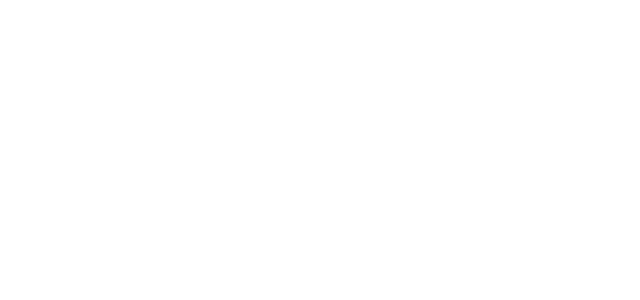
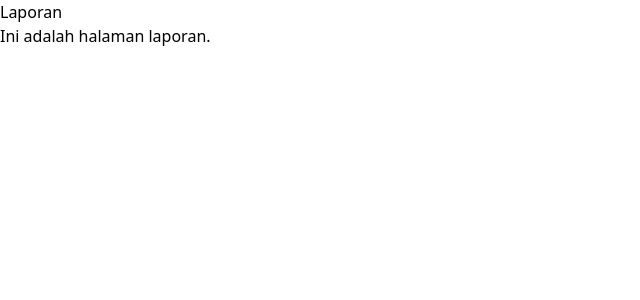
Before and after one commit to DimasIvandaFauzi/resto-frontend, a React (Vite) app: page /laporan in a window 1280 px wide. Before the commit this address had no page. Shown: the top 300 px of the page, without its empty margins (0-640 px from the left). Built offline with nearby package versions, Linux system fonts and the light colour scheme.

Commit message:
add pages laporan, pembayaran

```diff
--- a/src/App.jsx
+++ b/src/App.jsx
@@ -3,6 +3,9 @@ import reactLogo from './assets/react.svg'
 import viteLogo from '/vite.svg'
 import { BrowserRouter as Router, Routes, Route } from 'react-router-dom'
 import Menu from './Pages/Menu'
+import Laporan from './Pages/Laporan'
+import Pembayaran from './Pages/Pembayaran'
+
 
 
 function App() {
@@ -10,6 +13,8 @@ function App() {
     <Router>
       <Routes>
         <Route path='/' element={<Menu/>} />
+        <Route path='/laporan' element={<Laporan/>} />
+        <Route path='/pembayaran' element={<Pembayaran/>} />
       </Routes>
     </Router>
   )
--- a/src/Components/Sidebar.jsx
+++ b/src/Components/Sidebar.jsx
@@ -1,8 +1,10 @@
 
+import { Link } from "react-router-dom";
 import PrimaryButton from "./PrimaryButton";
 import { SlBasket } from "react-icons/sl";
+
 const Sidebar = ({pesanan, updatePesanan}) => {
-  console.log(pesanan);
+  console.log('data dari sidebar',pesanan);
   return (
     <div className="w-2/6 pt-20  right-0  h-full bg-surface-secondary  text-white flex flex-col  pl-3 pr-4 pb-3 fixed overflow-x-hidden">
       <div className="h-full  flex-col flex gap-2">
@@ -28,7 +30,9 @@ const Sidebar = ({pesanan, updatePesanan}) => {
           ))}
         </div>
         <div className="">
-          <PrimaryButton className="w-full"><span className="text-lg mr-1"><SlBasket/></span>Pesan</PrimaryButton>
+          <Link to='/pembayaran'>
+          <PrimaryButton className="w-full"><span className="text-lg mr-1" ><SlBasket/></span>Pesan</PrimaryButton>
+          </Link>
         </div>
       </div>
     </div>
--- /dev/null
+++ b/src/Pages/Laporan.jsx
@@ -0,0 +1,9 @@
+const Laporan = () =>{
+    return(
+        <div>
+            <h1>Laporan</h1>
+            <p>Ini adalah halaman laporan.</p>
+        </div>
+    )
+}
+export default Laporan;
--- a/src/Pages/Menu.jsx
+++ b/src/Pages/Menu.jsx
@@ -2,7 +2,7 @@ import { useState } from "react";
 import MenuList from "../Components/MenuList";
 import Navbar from "../Components/Navbar";
 import Sidebar from "../Components/Sidebar";
-useState
+
 
 const Menu = () => {
   const [pesanan, setPesanan] = useState([]);
@@ -29,7 +29,7 @@ const Menu = () => {
          .filter((item) => item.qty > 0)
     );
   }
-  console.log('data dari menu',pesanan)
+
   return (
 
       <div className="bg-surface-primary flex flex-row ">
--- /dev/null
+++ b/src/Pages/Pembayaran.jsx
@@ -0,0 +1,9 @@
+const Pembayaran = () =>{
+    return(
+        <div className="">
+            ini adalah halaman pembayaran
+        </div>
+    )
+
+}
+export default Pembayaran;
```
